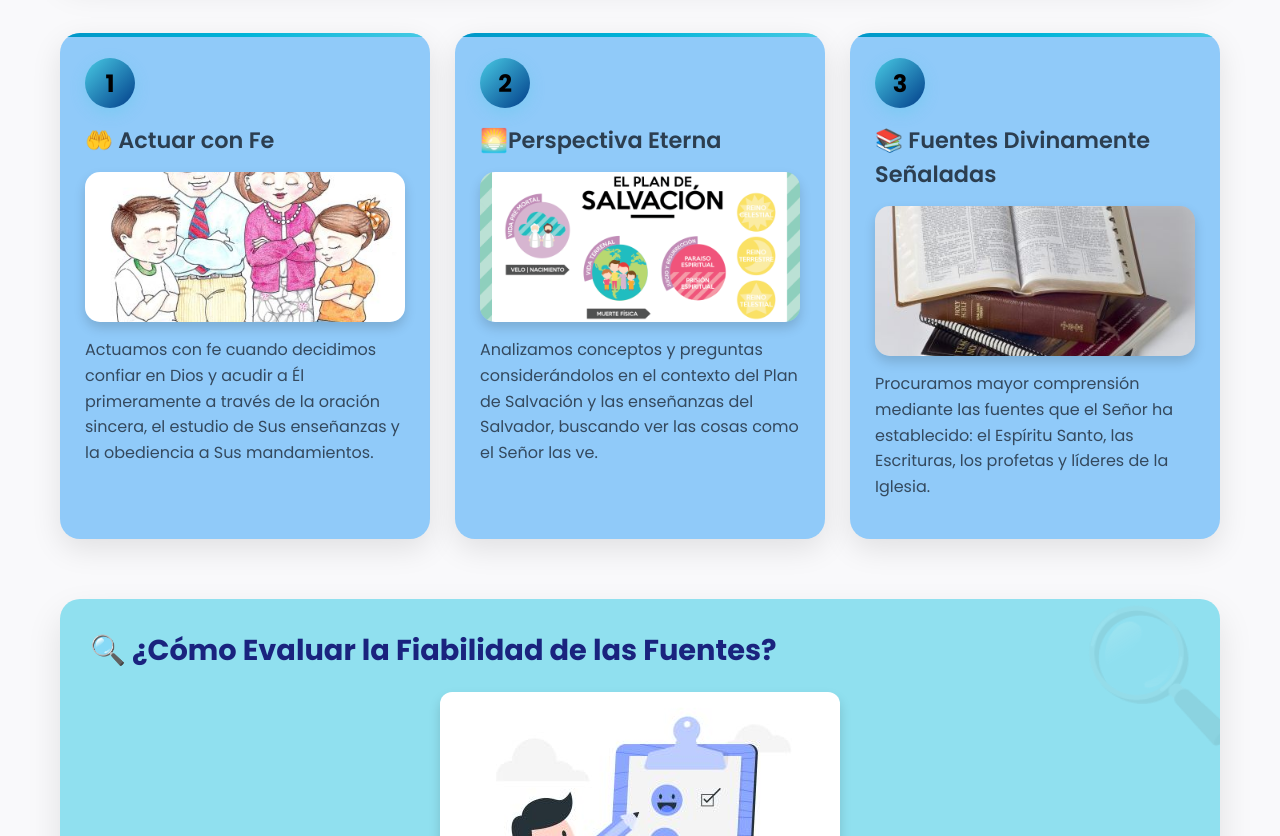
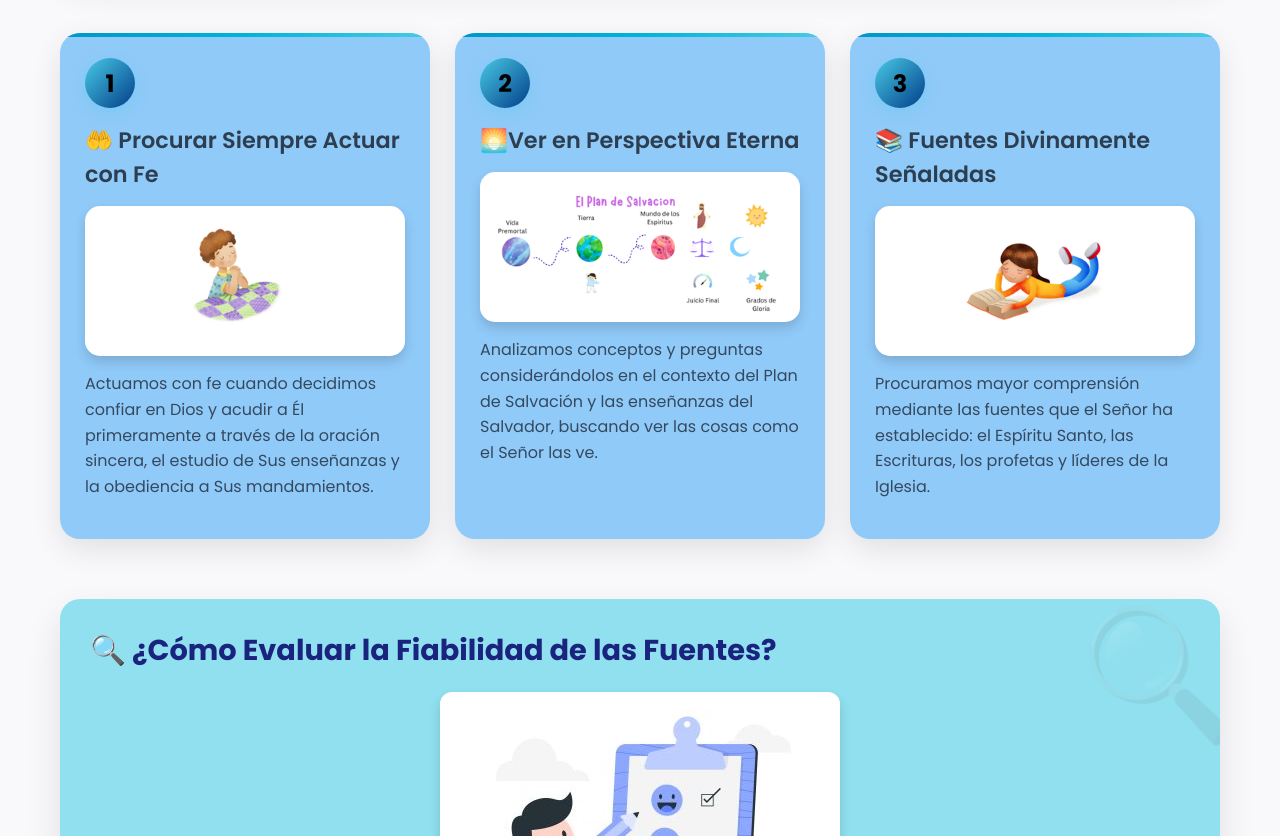
Before and after one commit to desivar/infografia, a plain HTML site: page visual.html in a window 1280 px wide. Shown: the part 1000-1836 px from the top of the page. Drawn offline with Linux system fonts and the light colour scheme.

Commit message:
updating images and style

```diff
--- a/styles/info.css
+++ b/styles/info.css
@@ -26,11 +26,11 @@ body {
 }
 
 .header h1 {
-    color: #724CF9;
+    color: #3980E9;
     font-size: 2.8rem;
     font-weight: 700;
     margin-bottom: 10px;
-    text-shadow: 2px 2px 4px rgba(0,0,0,0.2);
+    text-shadow: 2px 2px 4px rgba(72, 202, 228);
     animation: fadeInDown 1s ease-out;
 }
 
--- a/visual.html
+++ b/visual.html
@@ -48,8 +48,8 @@
             <section class="principles-grid">
                 <div class="principle-card" onclick="openModal('modal1')">
                     <div class="principle-number">1</div>
-                    <h3>🤲 Actuar con Fe</h3>
-                    <img src="images/pray2.jpg" alt="Oración y estudio" class="content-image">
+                    <h3>🤲 Procurar Siempre Actuar con Fe</h3>
+                    <img src="images/2.png" alt="Oración y estudio" class="content-image">
                     <p>
                         Actuamos con fe cuando decidimos confiar en Dios y acudir a Él
                         primeramente a través de la oración sincera, el estudio de Sus
@@ -58,8 +58,8 @@
                 </div>
                 <div class="principle-card" onclick="openModal('modal2')">
                     <div class="principle-number">2</div>
-                    <h3>🌅Perspectiva Eterna</h3>
-                    <img src="images/ps.png" alt="Plan de Salvación" class="content-image">
+                    <h3>🌅Ver en Perspectiva Eterna</h3>
+                    <img src="images/1.png" alt="Plan de Salvación" class="content-image">
                     <p>
                         Analizamos conceptos y preguntas considerándolos en el contexto
                         del Plan de Salvación y las enseñanzas del Salvador, buscando
@@ -69,7 +69,7 @@
                 <div class="principle-card" onclick="openModal('modal3')">
                     <div class="principle-number">3</div>
                     <h3>📚 Fuentes Divinamente Señaladas</h3>
-                    <img src="images/scriptures.jpg" alt="Escrituras y profetas" class="content-image">
+                    <img src="images/3.png" alt="Escrituras y profetas" class="content-image">
                     <p>
                         Procuramos mayor comprensión mediante las fuentes que el Señor
                         ha establecido: el Espíritu Santo, las Escrituras, los profetas
```
Also changed, not shown: images/1.png (added), images/2.png (added), images/3.png (added), images/First_Vision_Header.jpg (deleted), images/First_Vision_Header2.jpg (deleted).
